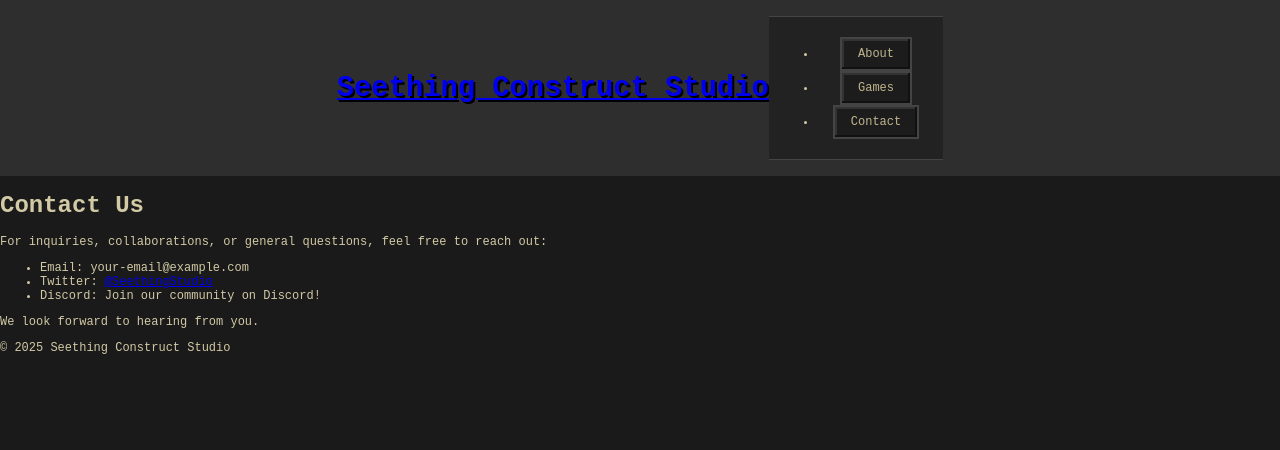
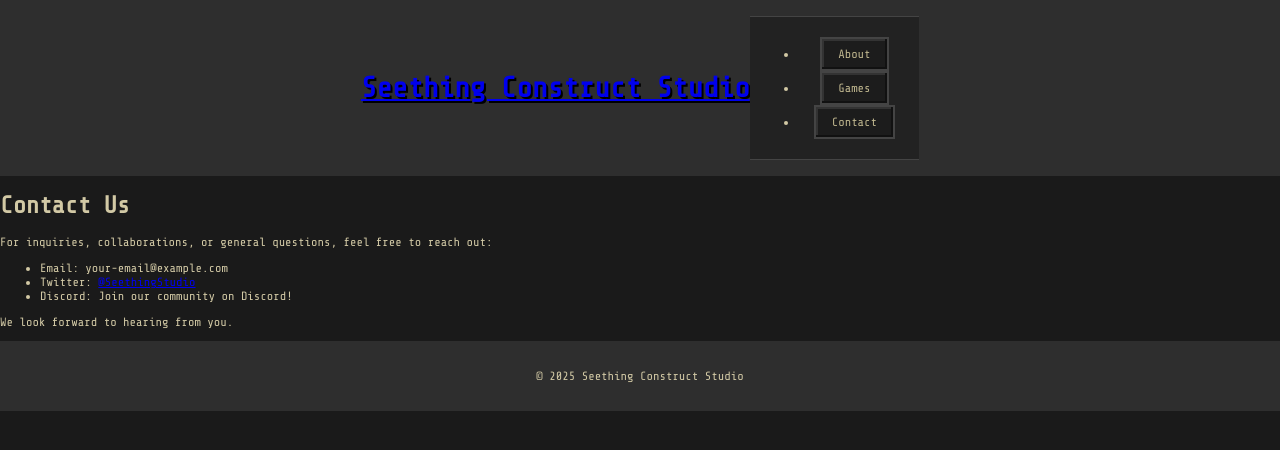
Before and after one commit to phn0me/seething-construct-studio, a Jekyll site: the page built from contact.md, in a window 1280 px wide. Shown: the top 450 px of the page. Built offline with Jekyll 4.4.1, drawn with Linux system fonts in a browser that asks for light colours.

Commit message:
coloring

```diff
--- a/_layouts/default.html
+++ b/_layouts/default.html
@@ -5,7 +5,9 @@
       <meta name="viewport" content="width=device-width, initial-scale=1.0">
       <meta name="description" content="{{ site.description }}">
       <title>{{ site.title }}</title>
-  <link rel="stylesheet" href="{{ "/assets/css/main.css" | relative_url }}">
+      <link rel="stylesheet" href="{{ '/assets/css/main.css' | relative_url }}">
+      <link href="https://fonts.googleapis.com/css2?family=Press+Start+2P&family=Share+Tech+Mono&display=swap" rel="stylesheet">
+
     </head>
 <body>
   <header>
--- a/assets/css/main.css
+++ b/assets/css/main.css
@@ -1,11 +1,18 @@
+/* Body Styles */
 body {
     background-color: #1a1a1a;
     color: #d2c9a5;
-  font-family: 'Share Tech Mono', monospace;
+    font-family: "Share Tech Mono", monospace;
     font-size: 12px;
     margin: 0;
     padding: 0;
+    /* Optional background for the body (if needed, you can uncomment the lines below) */
+    /* background-image: url('assets/images/scschains.png'); */
+    /* background-size: cover; */
+    /* background-position: center; */
 }
+
+/* Header Section */
 header {
     display: flex;
     align-items: center;
@@ -26,6 +33,7 @@ header h1 {
     font-size: 1.8rem;
 }
 
+/* Navigation */
 nav {
     background-color: #222;
     border-top: 1px solid #444;
@@ -33,6 +41,7 @@ nav {
     padding: 0.5rem;
     text-align: center;
 }
+
 nav a {
     color: #bfb68e;
     margin: 0 1rem;
@@ -41,44 +50,55 @@ nav a {
     border: 2px solid #444;
     background-color: #1c1c1c;
     display: inline-block;
-  box-shadow: inset -2px -2px 0 #111, inset 2px 2px 0 #333;
+    box-shadow:
+        inset -2px -2px 0 #111,
+        inset 2px 2px 0 #333;
 }
+
 nav a:hover {
     background-color: #333;
 }
+
+/* Main Content Area */
 .container {
     max-width: 800px; /* Limits the container width */
     margin: 0 auto; /* Centers it horizontally */
     padding: 2rem;
 }
 
+/* Article Style */
 article {
     margin-bottom: 3rem;
     padding: 1rem;
     border: 4px double #888;
     background-color: #202020;
     box-shadow: 0 0 10px #111;
-  background-image: url('scschains.png'); /* Add your image */
+    background-image: url("assets/images/scschains.png"); /* Add your image */
     background-size: cover; /* Ensures it scales with screen size */
     background-position: center; /* Centers the background image */
     background-repeat: no-repeat;
     background-attachment: fixed; /* Keeps it in place when scrolling */
 }
 
-body {
-  background-color: #1a1a1a;
-  color: #d2c9a5;
-  font-family: 'Share Tech Mono', monospace;
-  font-size: 12px;
-  margin: 0;
-  padding: 0;
-  /* background-image: url('scschains.png'); /* Optional background for the body */
-  /* background-size: cover;
-  background-position: center; */ */
-}
-
+/* Article Headings */
 article h2 {
     margin-top: 0;
     color: #f0eac0;
-font-size: 1rem;
-font-family: 'Press Start 2P', cursive;
+    font-size: 1.5rem;
+    font-family: "Press Start 2P", cursive;
+}
+
+/* Optional: More custom styles for the footer or other elements can be added */
+footer {
+    background-color: #2e2e2e;
+    color: #d2c9a5;
+    padding: 1rem;
+    text-align: center;
+}
+footer a {
+    color: #bfb68e;
+    text-decoration: none;
+}
+footer a:hover {
+    color: #f0eac0;
+}
```
Lines whose indentation alone changed are shown as unchanged.
